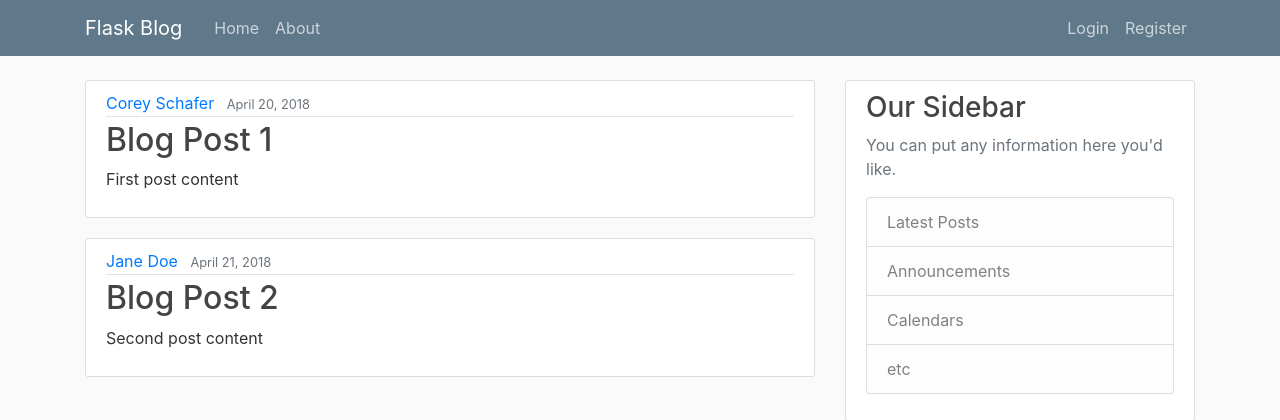
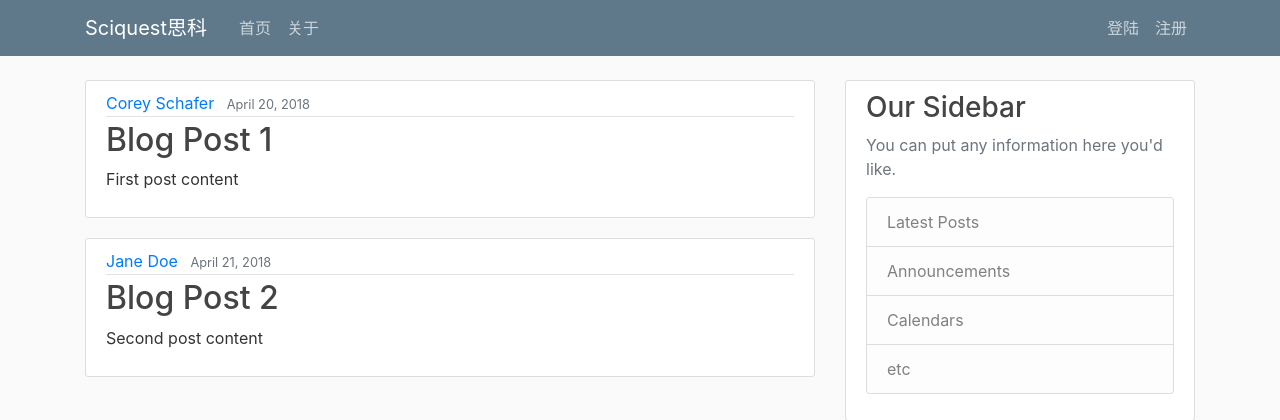
Before and after one commit to SciQuestDevelopment/demo, a Flask app: page / in a window 1280 px wide. Shown: the top 420 px of the page. Run offline with Flask 2, Linux system fonts and the light colour scheme; some libraries are stand-ins or nearby versions.

Commit message:
update pages

```diff
--- a/app/models.py
+++ b/app/models.py
@@ -1,7 +1,6 @@
 from datetime import datetime
 
 from app import db
-
 
 class User(db.Model):
     __tablename__ = "user"
--- a/requirements.txt
+++ b/requirements.txt
@@ -9,3 +9,4 @@ SQLAlchemy~=1.3.19
 WTForms~=2.3.3
 email-validator == 1.0.5
 Flask-SQLAlchemy~=2.4.4
+Flask-Bcrypt~=0.7.1
--- a/templates/layout.html
+++ b/templates/layout.html
@@ -11,28 +11,28 @@
     <link rel="stylesheet" type="text/css" href="{{ url_for('static', filename='main.css') }}">
 
     {% if title %}
-        <title>Flask Blog - {{ title }}</title>
+        <title>Sciquest思科 - {{ title }}</title>
     {% else %}
-        <title>Flask Blog</title>
+        <title>Sciquest思科</title>
     {% endif %}
 </head>
 <body>
     <header class="site-header">
       <nav class="navbar navbar-expand-md navbar-dark bg-steel fixed-top">
         <div class="container">
-          <a class="navbar-brand mr-4" href="/">Flask Blog</a>
+          <a class="navbar-brand mr-4" href="/">Sciquest思科</a>
           <button class="navbar-toggler" type="button" data-toggle="collapse" data-target="#navbarToggle" aria-controls="navbarToggle" aria-expanded="false" aria-label="Toggle navigation">
             <span class="navbar-toggler-icon"></span>
           </button>
           <div class="collapse navbar-collapse" id="navbarToggle">
             <div class="navbar-nav mr-auto">
-              <a class="nav-item nav-link" href="/">Home</a>
-              <a class="nav-item nav-link" href="/about">About</a>
+              <a class="nav-item nav-link" href="/">首页</a>
+              <a class="nav-item nav-link" href="/about">关于</a>
             </div>
             <!-- Navbar Right Side -->
             <div class="navbar-nav">
-              <a class="nav-item nav-link" href="/login">Login</a>
-              <a class="nav-item nav-link" href="/register">Register</a>
+              <a class="nav-item nav-link" href="/login">登陆</a>
+              <a class="nav-item nav-link" href="/register">注册</a>
             </div>
           </div>
         </div>
@@ -40,7 +40,16 @@
     </header>
     <main role="main" class="container">
       <div class="row">
-        <div class="col-md-8">
+         <div class="col-md-8">
+          {% with messages = get_flashed_messages(with_categories=true) %}
+            {% if messages %}
+              {% for category, message in messages %}
+                <div class="alert alert-{{ category }}">
+                  {{ message }}
+                </div>
+              {% endfor %}
+            {% endif %}
+          {% endwith %}
           {% block content %}{% endblock %}
         </div>
         <div class="col-md-4">
--- a/templates/login.html
+++ b/templates/login.html
@@ -4,7 +4,7 @@
         <form method="POST" action="">
             {{ form.hidden_tag() }}
             <fieldset class="form-group">
-                <legend class="border-bottom mb-4">Log In</legend>
+                <legend class="border-bottom mb-4">登陆</legend>
                 <div class="form-group">
                     {{ form.email.label(class="form-control-label") }}
                     {% if form.email.errors %}
@@ -40,13 +40,13 @@
                 {{ form.submit(class="btn btn-outline-info") }}
             </div>
             <small class="text-muted ml-2">
-                <a href="#">Forgot Password?</a>
+                <a href="#">忘记密码？</a>
             </small>
         </form>
     </div>
     <div class="border-top pt-3">
         <small class="text-muted">
-            Need An Account? <a class="ml-2" href="{{ url_for('register') }}">Sign Up Now</a>
+            还没有账户？ <a class="ml-2" href="{{ url_for('register') }}">现在注册！</a>
         </small>
     </div>
 {% endblock content %}
--- a/templates/register.html
+++ b/templates/register.html
@@ -4,7 +4,7 @@
         <form method="POST" action="">
             {{ form.hidden_tag() }}
             <fieldset class="form-group">
-                <legend class="border-bottom mb-4">Join Today</legend>
+                <legend class="border-bottom mb-4">加入Sciquest</legend>
                 <div class="form-group">
                     {{ form.username.label(class="form-control-label") }}
 
```
Also changed, not shown: app/__init__.py (+9 -9 lines), forms.py (+13 -13 lines), routes.py (added).
